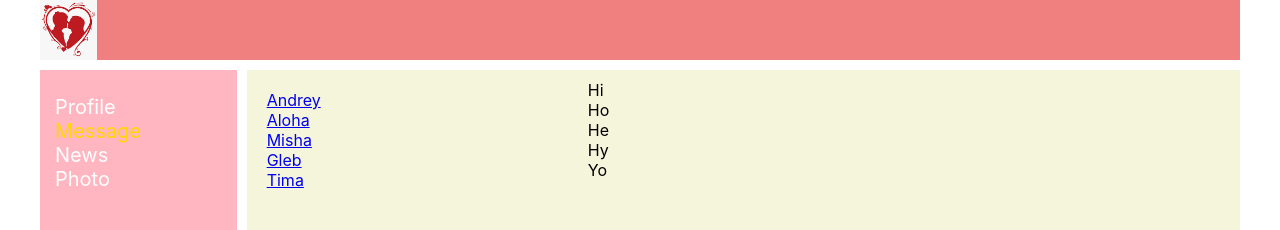
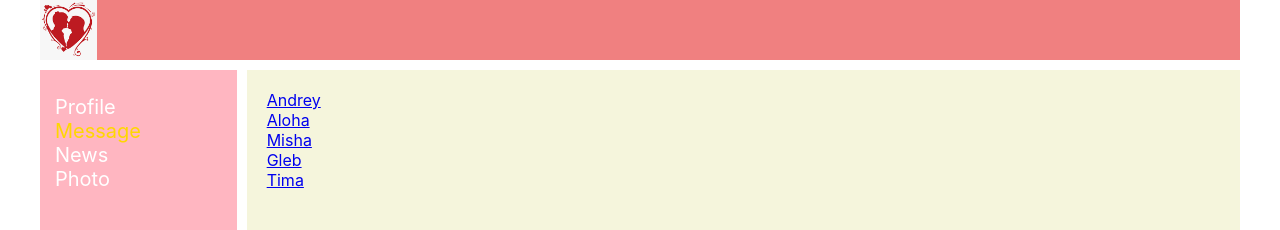
Before and after one commit to Sendega89/My_First_React_Project, a React (Create React App) app: page /Message in a window 1280 px wide. Shown: the top 230 px of the page. Built offline with nearby package versions, Linux system fonts and the light colour scheme.

Commit message:
refactoring block Profile.jsx add massives dialogsData,messageData, refactoring Message.jsx add dialogsElements add messageElements

```diff
--- a/src/Components/Header/Header.module.css
+++ b/src/Components/Header/Header.module.css
@@ -1,8 +1,9 @@
 .header img {
     height: 100%;
+
 }
 
 .header {
     grid-area: header;
-    background-color: lightcoral;
+background: lightcoral;
 }
--- a/src/Components/Sidebar/Item/Message/Message.jsx
+++ b/src/Components/Sidebar/Item/Message/Message.jsx
@@ -5,11 +5,12 @@
 function MessageItem(props) {
     let path = "/Message/dialogs/"
     return (
-        <div className={s.dialog}>
+        <div className={s.dialogs}>
             <NavLink to={path + props.id}>{props.name} </NavLink>
         </div>
     )
 }
+
 
 function MessageContent(props) {
     return (
@@ -17,7 +18,7 @@
     )
 }
 
-function Message(props) {
+function Message() {
     let dialogsData = [
         {id: 1, name: 'Andrey'},
         {id: 2, name: 'Aloha'},
@@ -32,21 +33,17 @@
         {id: 4, message: 'Hy'},
         {id: 5, message: 'Yo'},
     ]
+
+    let dialogsElements = dialogsData.map(dialog => <MessageItem name={dialog.name} id={dialog.id}/>)
+    let messageElements = messageData.map(message => <Message message={message.message}/>)
     return (
         <div className={s.dialogs}>
             <div className={s.dialogs_item}>
-                <MessageItem name={dialogsData[0].name} id={dialogsData[0].id}/>
-                <MessageItem name={dialogsData[1].name} id={dialogsData[1].id}/>
-                <MessageItem name={dialogsData[2].name} id={dialogsData[2].id}/>
-                <MessageItem name={dialogsData[3].name} id={dialogsData[3].id}/>
-                <MessageItem name={dialogsData[4].name} id={dialogsData[4].id}/>
+                {dialogsElements}
+
             </div>
             <div className={s.messages}>
-                <MessageContent message={messageData[0].message}/>
-                <MessageContent message={messageData[1].message}/>
-                <MessageContent message={messageData[2].message}/>
-                <MessageContent message={messageData[3].message}/>
-                <MessageContent message={messageData[4].message}/>
+
 
             </div>
         </div>
```
Also changed, not shown: src/Components/Header/Header.jsx (+2 -2 lines).
